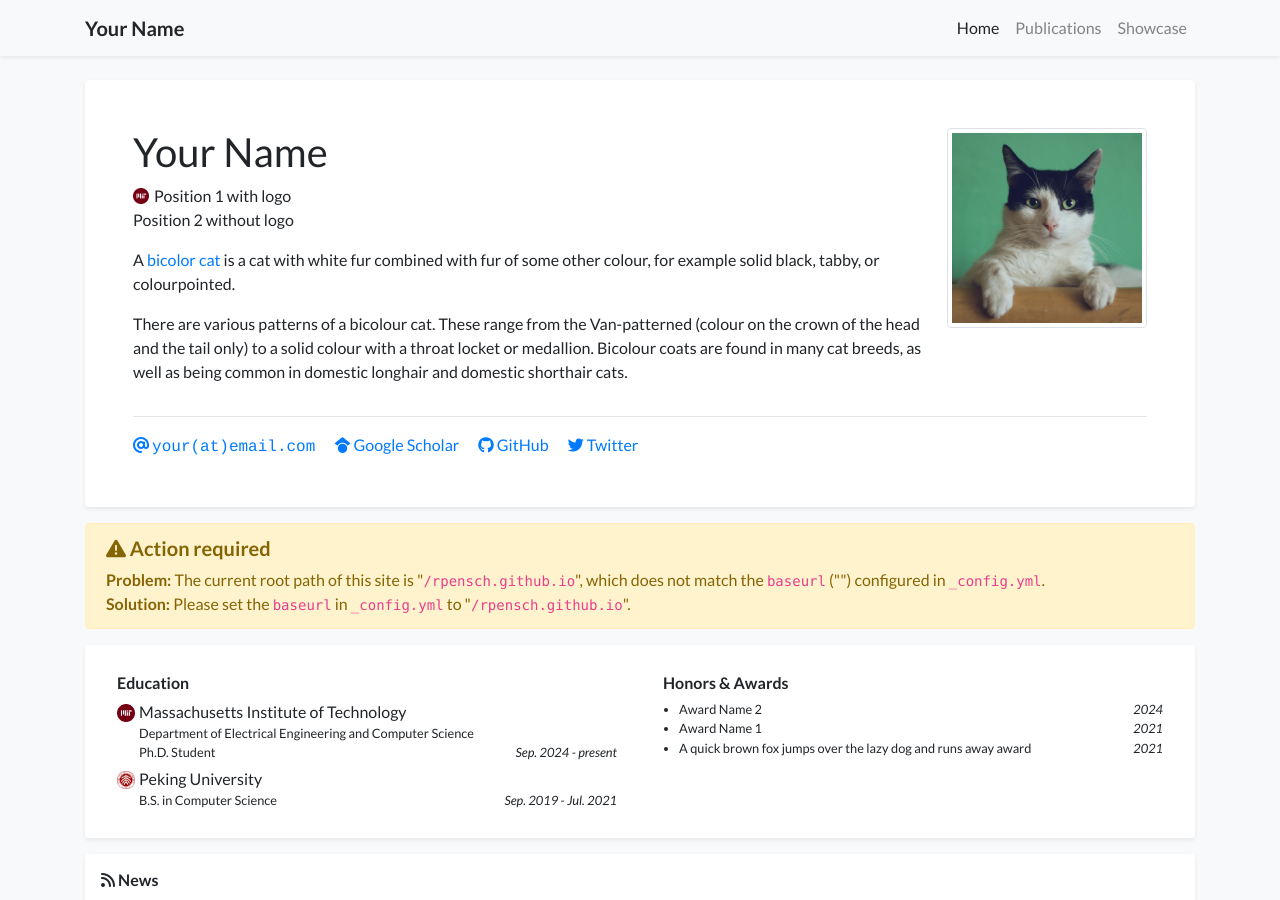
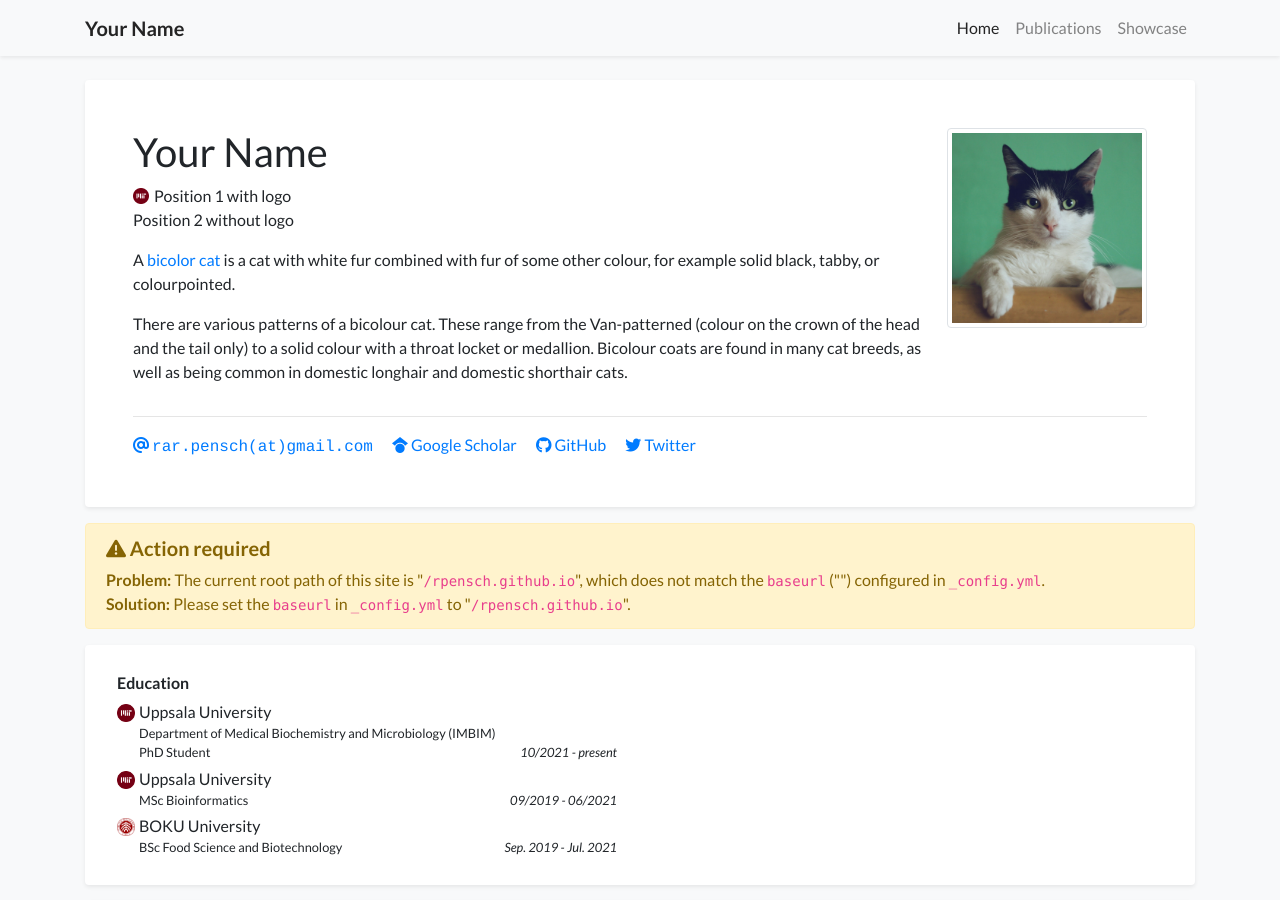
Before and after one commit to rpensch/rpensch.github.io, a Jekyll site: the page built from index.html, in a window 1280 px wide and 900 px high. Built offline with Jekyll 4.4.1, drawn with Linux system fonts in a browser that asks for light colours; nearby versions of some CDN libraries; a style sheet for code colours, icons or effects is not loaded.

Commit message:
test profile changes

```diff
--- a/_data/profile.yml
+++ b/_data/profile.yml
@@ -8,11 +8,11 @@ positions:
 - name: Position 2 without logo
 
 
-email: "your@email.com"
+email: "rar.pensch@gmail.com"
 # cv_link: link-to-your-cv-file
-gscholar: xFmQpf4AAAAJ  # This is an example, replace it with your own Google Scholar ID
-github: your_github_id
-twitter: your_twitter_id  # Do not include the '@' symbol
+gscholar: zR898pcAAAAJ  # This is an example, replace it with your own Google Scholar ID
+github: rpensch
+twitter: rpensch  # Do not include the '@' symbol
 # wechat_qrcode: /assets/images/etc/wechat.jpg
 # wechat_prompt: >-
 #   Please tell me your <strong>name</strong> and <strong>affiliation</strong> (current or past) when adding my wechat. Thanks!
@@ -35,15 +35,19 @@ portrait_caption: >-
   Photo by Manja Vitolic on Unsplash (this caption is optional, comment it out to disable).
 
 education:
-- name: Massachusetts Institute of Technology
+- name: Uppsala University
   logo: /assets/images/badges/MIT_Social_circle.png
   position: >-
-    Department of Electrical Engineering and Computer Science <br/>
-    Ph.D. Student
-  date: Sep. 2024 - present
-- name: Peking University
+    Department of Medical Biochemistry and Microbiology (IMBIM) <br/>
+    PhD Student
+  date: 10/2021 - present
+- name: Uppsala University
+  logo: /assets/images/badges/MIT_Social_circle.png
+  position: MSc Bioinformatics
+  date: 09/2019 - 06/2021
+- name: BOKU University
   logo: /assets/images/badges/PKU_red.png
-  position: B.S. in Computer Science
+  position: BSc Food Science and Biotechnology
   date: Sep. 2019 - Jul. 2021
 
 # experience:
@@ -52,10 +56,10 @@ education:
 #   position: Research Intern
 #   date: Sep. 2019 - Jul. 2021
 
-awards:
-- name: Award Name 2
-  date: 2024
-- name: Award Name 1
-  date: 2021
-- name: A quick brown fox jumps over the lazy dog and runs away award
-  date: 2021
+#awards:
+#- name: Award Name 2
+#  date: 2024
+#- name: Award Name 1
+#  date: 2021
+#- name: A quick brown fox jumps over the lazy dog and runs away award
+#  date: 2021
```
